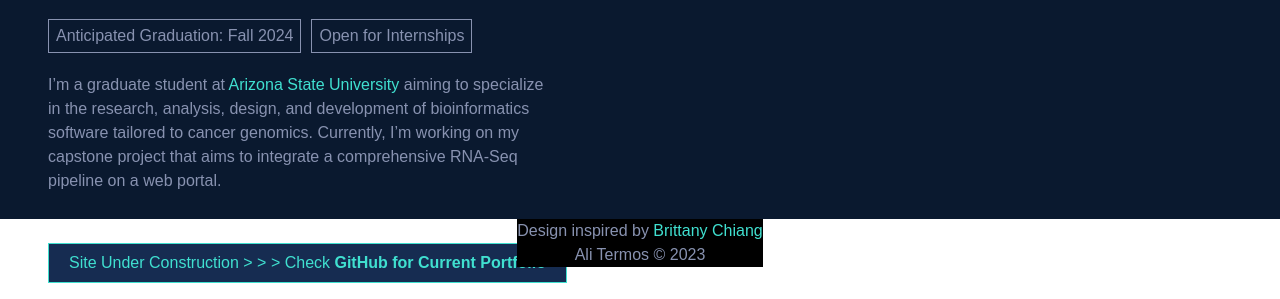
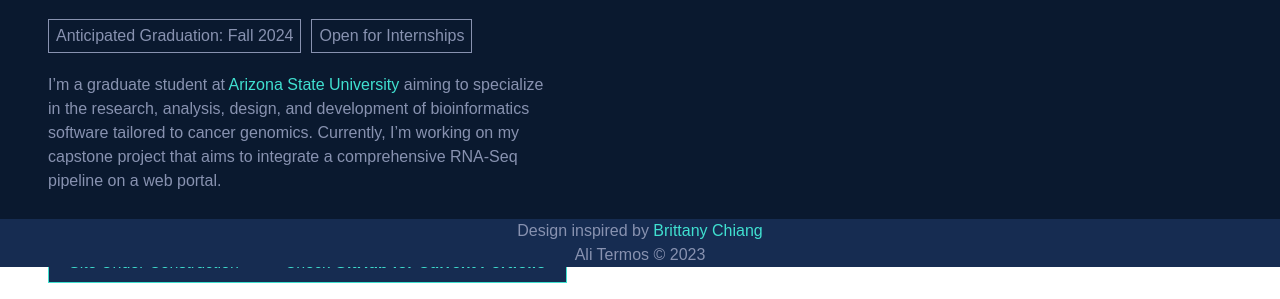
Before and after one commit to alitermos/portfolio, a plain HTML site: page index.html in a window 1280 px wide. Shown: the part 501-800 px from the top of the page. Drawn offline with Linux system fonts and the light colour scheme.

Commit message:
Update main.css

```diff
--- a/main.css
+++ b/main.css
@@ -194,7 +194,9 @@ footer{
 }
 
 #credits{
-    background-color: #000;
+    background-color: #162c51;
+    height: 100%;
+    width: 100%;
 }
 
 #credits p{
```
